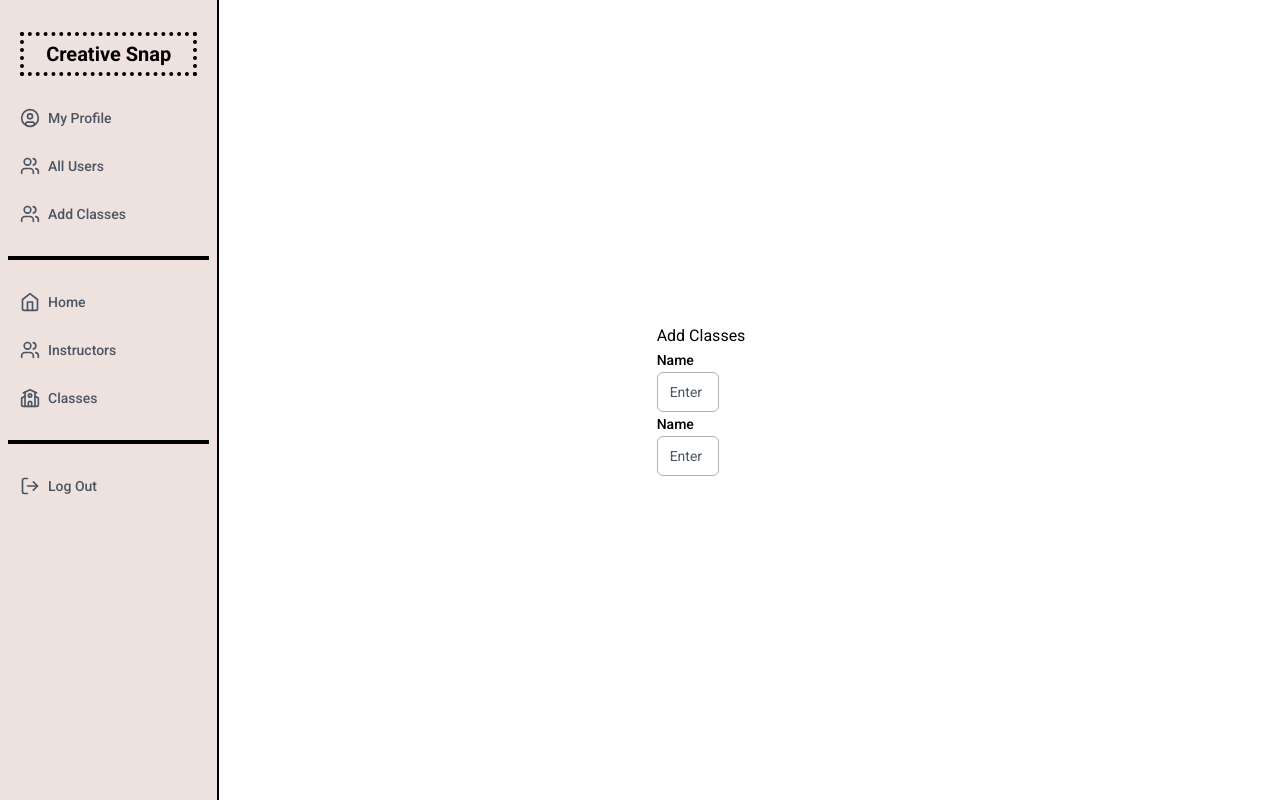
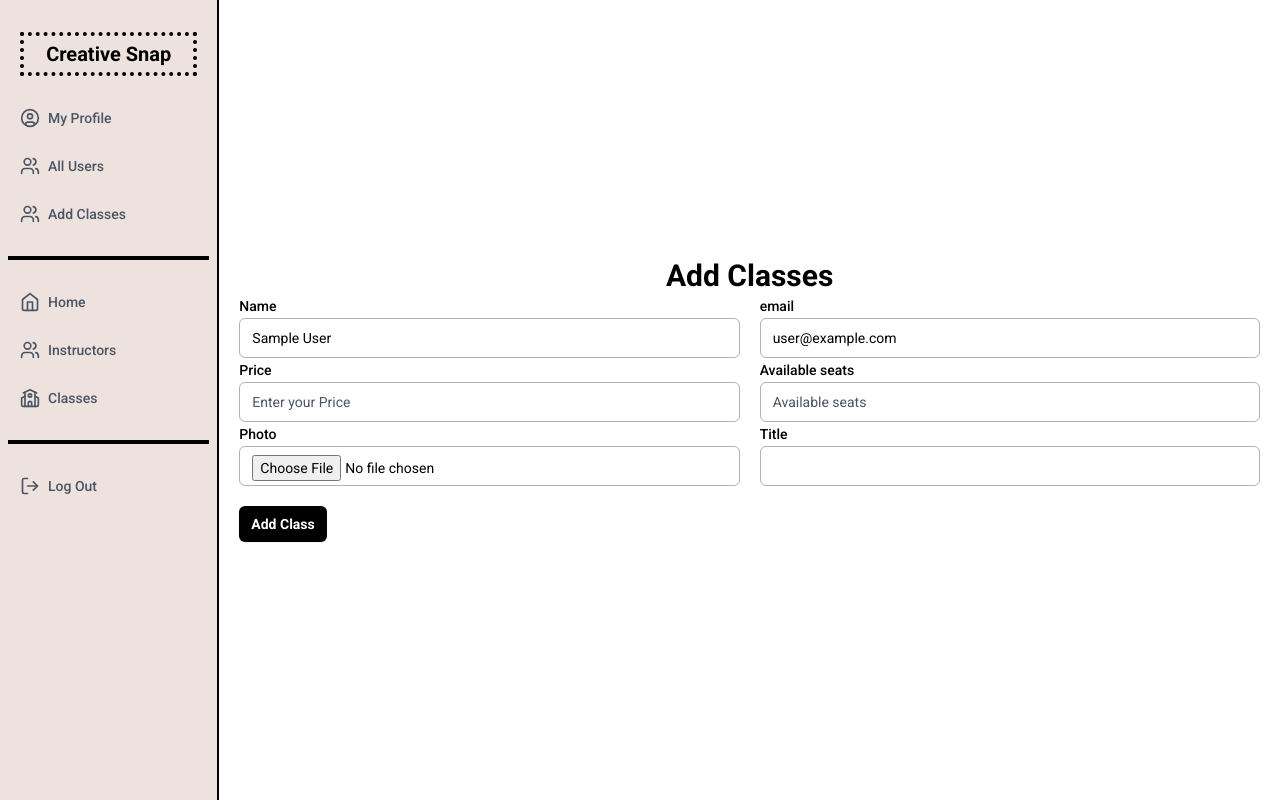
Before and after one commit to dipto3478/CreativeSnap_client, a React (Vite) app: page /dashboard/addclasses in a window 1280 px wide. Built offline with nearby package versions, Linux system fonts and the light colour scheme; no server answers; sample sign-in values are in the browser's storage.

Commit message:
add classes

```diff
--- a/src/pages/Dashboard/AddClasses.jsx
+++ b/src/pages/Dashboard/AddClasses.jsx
@@ -1,10 +1,53 @@
+import { useForm } from "react-hook-form";
+import useAuth from "../../hooks/useAuth";
+import useAxios from "../../hooks/useAxios";
+import { toast } from "react-hot-toast";
+
 const AddClasses = () => {
+  const { user } = useAuth();
+  const [axiosSource] = useAxios();
+
+  const { register, handleSubmit, reset } = useForm(); // initialize the hook
+  const img_hosting_url = `https://api.imgbb.com/1/upload?key=${
+    import.meta.env.VITE_IMG_API
+  }`;
+  const onSubmit = (data) => {
+    console.log(data);
+
+    const formData = new FormData();
+    formData.append("image", data.photo[0]);
+
+    fetch(img_hosting_url, {
+      method: "POST",
+      body: formData,
+    })
+      .then((res) => res.json())
+      .then((imgResponse) => {
+        if (imgResponse.success) {
+          const imgUrl = imgResponse.data.display_url;
+          const { name, email, price, seats } = data;
+          const AllData = {
+            Instructor_name: name,
+            email,
+            price: parseFloat(price),
+            Available_seats: parseFloat(seats),
+            image: imgUrl,
+          };
+          axiosSource.post("/classes", AllData).then((data) => {
+            console.log(data);
+            toast.success("successfully added class");
+            reset();
+          });
+        }
+      });
+  };
+
   return (
-    <div>
-      <h2>Add Classes</h2>
-      <form>
-        <div>
-          <div className="w-full md:w-1/3">
+    <section className="w-full px-5">
+      <h2 className="text-3xl text-center font-bold">Add Classes</h2>
+      <form onSubmit={handleSubmit(onSubmit)}>
+        <div className="flex  gap-5">
+          <div className="w-full ">
             <label
               className="text-sm font-medium leading-none peer-disabled:cursor-not-allowed peer-disabled:opacity-70"
               htmlFor="name"
@@ -12,29 +55,102 @@ const AddClasses = () => {
               Name
             </label>
             <input
+              defaultValue={user?.displayName}
+              {...register("name", { required: true })}
               className="flex h-10 w-full rounded-md border border-black/30 bg-transparent px-3 py-2 text-sm placeholder:text-gray-600 focus:outline-none focus:ring-1 focus:ring-black/30 focus:ring-offset-1 disabled:cursor-not-allowed disabled:opacity-50"
               type="text"
               placeholder="Enter your name"
               id="name"
             ></input>
           </div>
-          <div className="w-full md:w-1/3">
+          <div className="w-full ">
             <label
               className="text-sm font-medium leading-none peer-disabled:cursor-not-allowed peer-disabled:opacity-70"
               htmlFor="name"
             >
-              Name
+              email
             </label>
             <input
+              defaultValue={user?.email}
+              {...register("email", { required: true })}
               className="flex h-10 w-full rounded-md border border-black/30 bg-transparent px-3 py-2 text-sm placeholder:text-gray-600 focus:outline-none focus:ring-1 focus:ring-black/30 focus:ring-offset-1 disabled:cursor-not-allowed disabled:opacity-50"
-              type="text"
-              placeholder="Enter your name"
+              type="email"
+              placeholder="Enter your email"
+              id="email"
+            ></input>
+          </div>
+        </div>
+        <div className="flex  gap-5">
+          <div className="w-full ">
+            <label
+              className="text-sm font-medium leading-none peer-disabled:cursor-not-allowed peer-disabled:opacity-70"
+              htmlFor="name"
+            >
+              Price
+            </label>
+            <input
+              {...register("price", { required: true })}
+              className="flex h-10 w-full rounded-md border border-black/30 bg-transparent px-3 py-2 text-sm placeholder:text-gray-600 focus:outline-none focus:ring-1 focus:ring-black/30 focus:ring-offset-1 disabled:cursor-not-allowed disabled:opacity-50"
+              type="number"
+              placeholder="Enter your Price"
+              id="price"
+            ></input>
+          </div>
+          <div className="w-full ">
+            <label
+              className="text-sm font-medium leading-none peer-disabled:cursor-not-allowed peer-disabled:opacity-70"
+              htmlFor="name"
+            >
+              Available seats
+            </label>
+            <input
+              {...register("seats", { required: true })}
+              className="flex h-10 w-full rounded-md border border-black/30 bg-transparent px-3 py-2 text-sm placeholder:text-gray-600 focus:outline-none focus:ring-1 focus:ring-black/30 focus:ring-offset-1 disabled:cursor-not-allowed disabled:opacity-50"
+              type="number"
+              placeholder="Available seats"
               id="name"
             ></input>
           </div>
         </div>
+        <div className="flex  gap-5">
+          <div className="w-full ">
+            <label
+              className="text-sm font-medium leading-none peer-disabled:cursor-not-allowed peer-disabled:opacity-70"
+              htmlFor="name"
+            >
+              Photo
+            </label>
+            <input
+              {...register("photo", { required: true })}
+              className="flex h-10 w-full rounded-md border border-black/30 bg-transparent px-3 py-2 text-sm placeholder:text-gray-600 focus:outline-none focus:ring-1 focus:ring-black/30 focus:ring-offset-1 disabled:cursor-not-allowed disabled:opacity-50"
+              type="file"
+              id="file"
+            ></input>
+          </div>
+          <div className="w-full ">
+            <label
+              className="text-sm font-medium leading-none peer-disabled:cursor-not-allowed peer-disabled:opacity-70"
+              htmlFor="name"
+            >
+              Title
+            </label>
+            <input
+              {...register("title", { required: true })}
+              className="flex h-10 w-full rounded-md border border-black/30 bg-transparent px-3 py-2 text-sm placeholder:text-gray-600 focus:outline-none focus:ring-1 focus:ring-black/30 focus:ring-offset-1 disabled:cursor-not-allowed disabled:opacity-50"
+              type="text"
+              id="title"
+            ></input>
+          </div>
+        </div>
+        <div className="mt-5">
+          <input
+            className="rounded-md bg-black px-3 py-2 text-sm font-semibold text-white shadow-sm hover:bg-black/80 focus-visible:outline focus-visible:outline-2 focus-visible:outline-offset-2 focus-visible:outline-black"
+            type="submit"
+            value="Add Class"
+          />
+        </div>
       </form>
-    </div>
+    </section>
   );
 };
 
```
